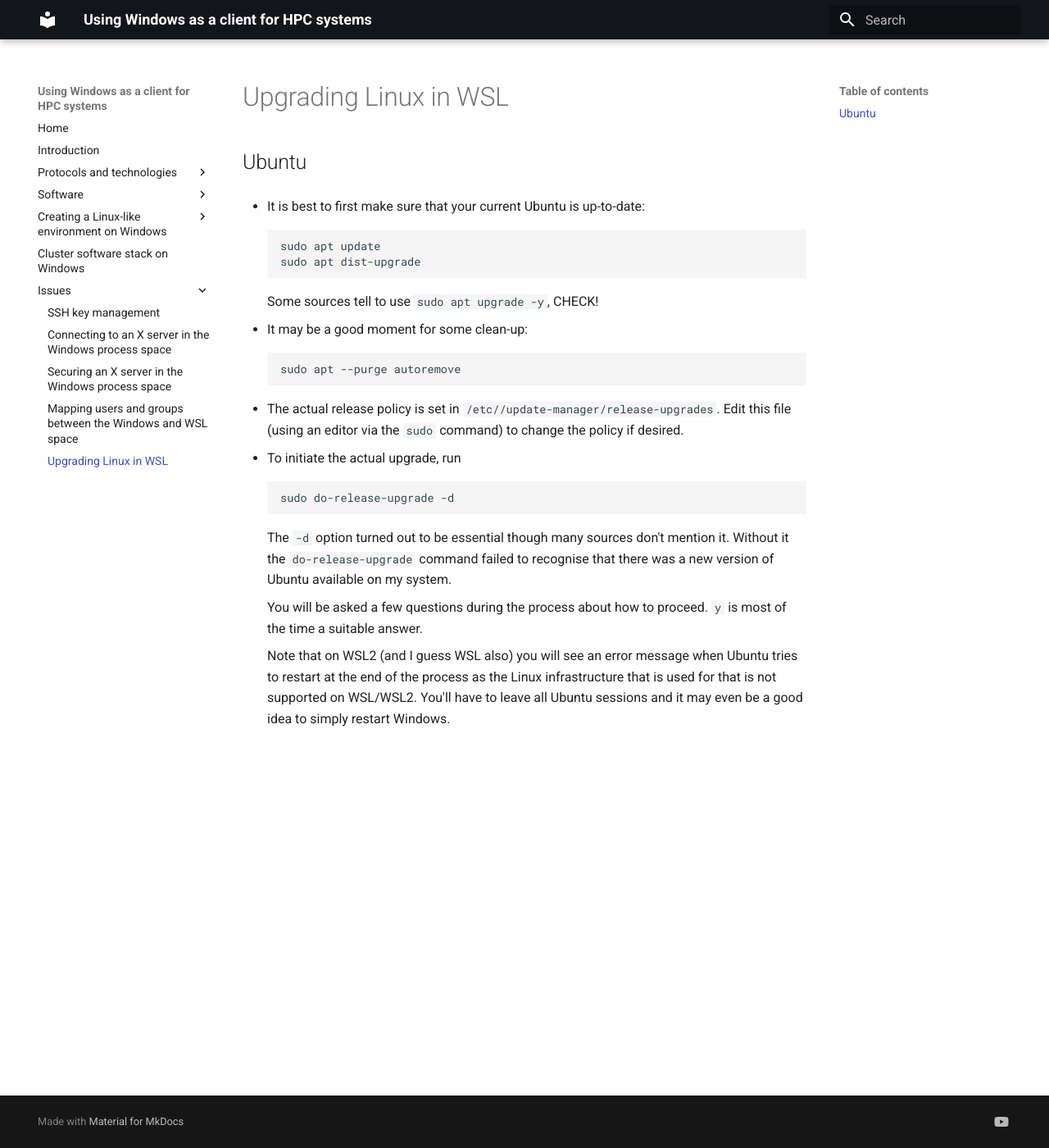
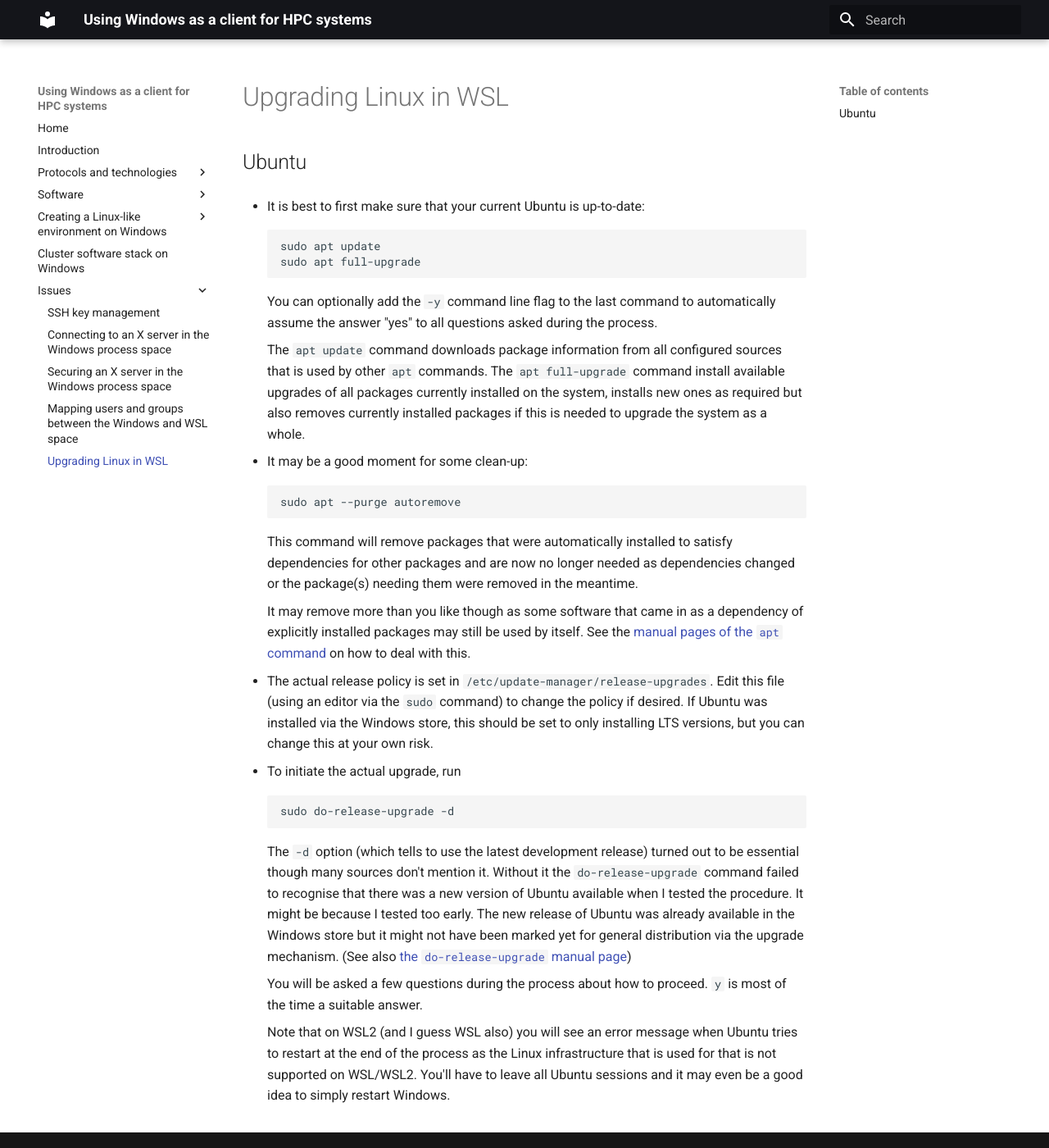
Before and after one commit to klust/windows-client-HPC, an MkDocs documentation site: the page built from docs/5_Issues/5_05_Upgrading_Linux.md, in a window 1280 px wide and 1400 px high. Shown: the whole window at 82% size. Built offline with MkDocs 1.6.1 and Material for MkDocs 9.7.7, drawn with Linux system fonts in a browser that asks for light colours.

Commit message:
Improved the page about upgrading Ubuntu in WSL.

````diff
--- a/docs/5_Issues/5_05_Upgrading_Linux.md
+++ b/docs/5_Issues/5_05_Upgrading_Linux.md
@@ -6,10 +6,16 @@
 
     ```bash
     sudo apt update
-    sudo apt dist-upgrade
+    sudo apt full-upgrade
     ```
 
-    Some sources tell to use `sudo apt upgrade -y`, CHECK!
+    You can optionally add the `-y` command line flag to the last command to automatically
+    assume the answer "yes" to all questions asked during the process.
+
+    The `apt update` command downloads package information from all configured sources that is
+    used by other `apt` commands. The `apt full-upgrade` command install available upgrades of
+    all packages currently installed on the system, installs new ones as required but also
+    removes currently installed packages if this is needed to upgrade the system as a whole.
 
 -   It may be a good moment for some clean-up:
 
@@ -17,9 +23,19 @@
     sudo apt --purge autoremove
     ```
 
--   The actual release policy is set in `/etc//update-manager/release-upgrades`.
+    This command will remove packages that were automatically installed to satisfy
+    dependencies for other packages and are now no longer needed as dependencies changed
+    or the package(s) needing them were removed in the meantime.
+
+    It may remove more than you like though as some software that came in as a dependency
+    of explicitly installed packages may still be used by itself. See the
+    [manual pages of the `apt` command](https://manpages.ubuntu.com/manpages/xenial/man8/apt.8.html)
+    on how to deal with this.
+
+-   The actual release policy is set in `/etc/update-manager/release-upgrades`.
     Edit this file (using an editor via the `sudo` command) to change the policy
-    if desired.
+    if desired. If Ubuntu was installed via the Windows store, this should be set
+    to only installing LTS versions, but you can change this at your own risk.
 
 -   To initiate the actual upgrade, run
 
@@ -27,9 +43,14 @@
     sudo do-release-upgrade -d
     ```
 
-    The `-d` option turned out to be essential though many sources don't mention it.
+    The `-d` option (which tells to use the latest development release)
+    turned out to be essential though many sources don't mention it.
     Without it the `do-release-upgrade` command failed to recognise that there was a
-    new version of Ubuntu available on my system.
+    new version of Ubuntu available when I tested the procedure. It might be because I tested too
+    early. The new release of Ubuntu was already available in the Windows store but
+    it might not have been marked yet for general distribution via the upgrade
+    mechanism.
+    (See also [the `do-release-upgrade` manual page](http://manpages.ubuntu.com/manpages/bionic/man8/do-release-upgrade.8.html))
 
     You will be asked a few questions during the process about how to proceed.
     `y` is most of the time a suitable answer.
````
